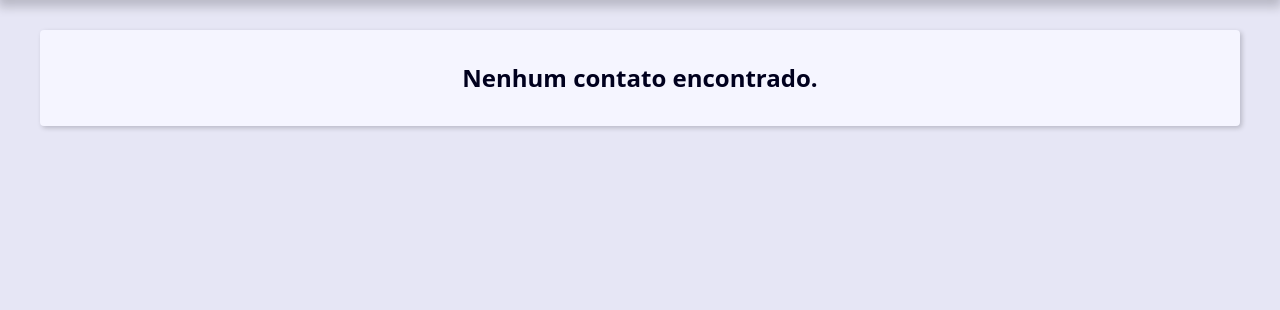
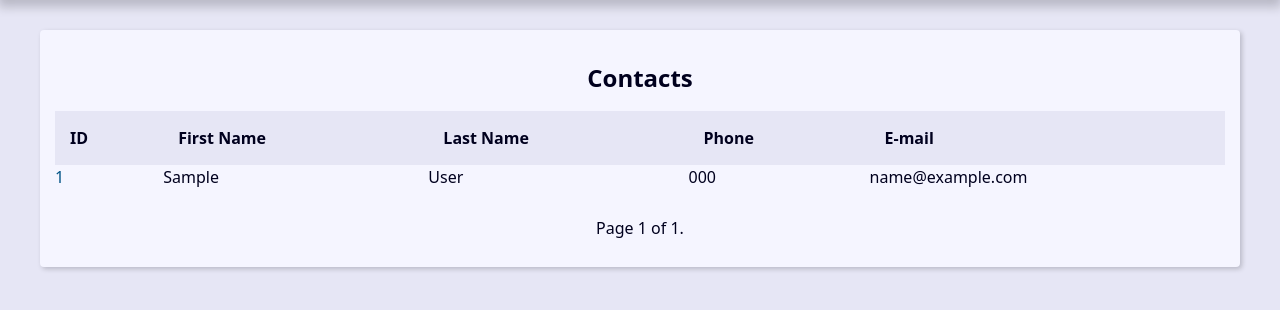
Before and after one commit to davi-muniiz/project_agenda, a Django app: page / in a window 1280 px wide. Shown: the part 239-549 px from the top of the page. Run offline with Django 5.2, Linux system fonts and the light colour scheme; tables that the repository leaves empty hold one stand-in row (values such as "Sample post").

Commit message:
Pagination

```diff
--- a/base_templates/global/base.html
+++ b/base_templates/global/base.html
@@ -12,6 +12,8 @@
 
     <main class='content'>
         {% block content %}{% endblock content %}
+        {% include 'global/partials/pagination.html'%}
     </main>
+
 </body>
 </html>
--- /dev/null
+++ b/base_templates/global/partials/pagination.html
@@ -0,0 +1,19 @@
+{%if page_obj%}
+    <div class="pagination">
+        <span class="step-links">
+            {% if page_obj.has_previous %}
+                <a href="?page=1&q={{request.GET.q.strip}}">&laquo; first</a>
+                <a href="?page={{ page_obj.previous_page_number }}&q={{request.GET.q.strip}}">previous</a>
+            {% endif %}
+
+            <span class="current">
+                Page {{ page_obj.number }} of {{ page_obj.paginator.num_pages }}.
+            </span>
+
+            {% if page_obj.has_next %}
+                <a href="?page={{ page_obj.next_page_number }}&q={{request.GET.q.strip}}">next</a>
+                <a href="?page={{ page_obj.paginator.num_pages }}&q={{request.GET.q.strip}}">last &raquo;</a>
+            {% endif %}
+        </span>
+    </div>
+{%endif%}
--- a/contact/templates/contact/index.html
+++ b/contact/templates/contact/index.html
@@ -1,6 +1,6 @@
 {% extends 'global/base.html'%}
 {%block content%}
-{% if contact%}
+{% if page_obj%}
     {% comment %} {% for contact in contacts %}
         {{contact.first_name}} <br>
     {% endfor %} {% endcomment %}
@@ -21,7 +21,7 @@
             </thead>
 
             <tbody>
-                {% for contact in contacts %}
+                {% for contact in page_obj %}
                     <tr class="table-row">
                         <td class="table-cell"><a href="{%url 'contact:contact' contact.id%}" class="table-link">
                             {{contact.id}}
--- a/contact/urls.py
+++ b/contact/urls.py
@@ -4,7 +4,10 @@ from contact import views
 app_name='contact'
 
 urlpatterns = [
-    path('<int:contact_id>/', views.contact, name='contact'),
+    path('contact/<int:contact_id>/detail/', views.contact, name='contact'),
     path('search/', views.search, name='search'),
     path('', views.index, name='index' ),
 ]
+    # path('contact/create/', views.contact, name='contact'),
+    # path('contact/<int:contact_id>/update/', views.contact, name='contact'),
+    # path('contact/<int:contact_id>/delete/', views.contact, name='contact'),
--- a/contact/views/contact_views.py
+++ b/contact/views/contact_views.py
@@ -1,14 +1,19 @@
 from django.shortcuts import render, get_object_or_404, redirect
 from django.db.models import Q
 from contact.models import Contact
+from django.core.paginator import Paginator
 # from django.http import Http404
 # Create your views here.
 
 def index(request):
-    contacts = Contact.objects.filter(show=True).order_by('-id')[0:10]
+    contacts = Contact.objects.filter(show=True).order_by('-id')
+
+    paginator = Paginator(contacts, 10)
+    page_number = request.GET.get("page")
+    page_obj = paginator.get_page(page_number)
 
     context = {
-        'contacts': contacts,
+        'page_obj': page_obj,
         'title' : 'Contatos',
 
     }
@@ -33,9 +38,14 @@ def search(request):
             Q(phone__icontains=search_value) |
             Q(email__icontains=search_value)
             )\
-        .order_by('-id')[0:10]
+        .order_by('-id')
+
+    paginator = Paginator(contacts, 10)
+    page_number = request.GET.get("page")
+    page_obj = paginator.get_page(page_number)
+
     context = {
-        'contacts': contacts,
+        'page_obj': page_obj,
         'title' : 'Search',
         'search_value': search_value
     }
```
